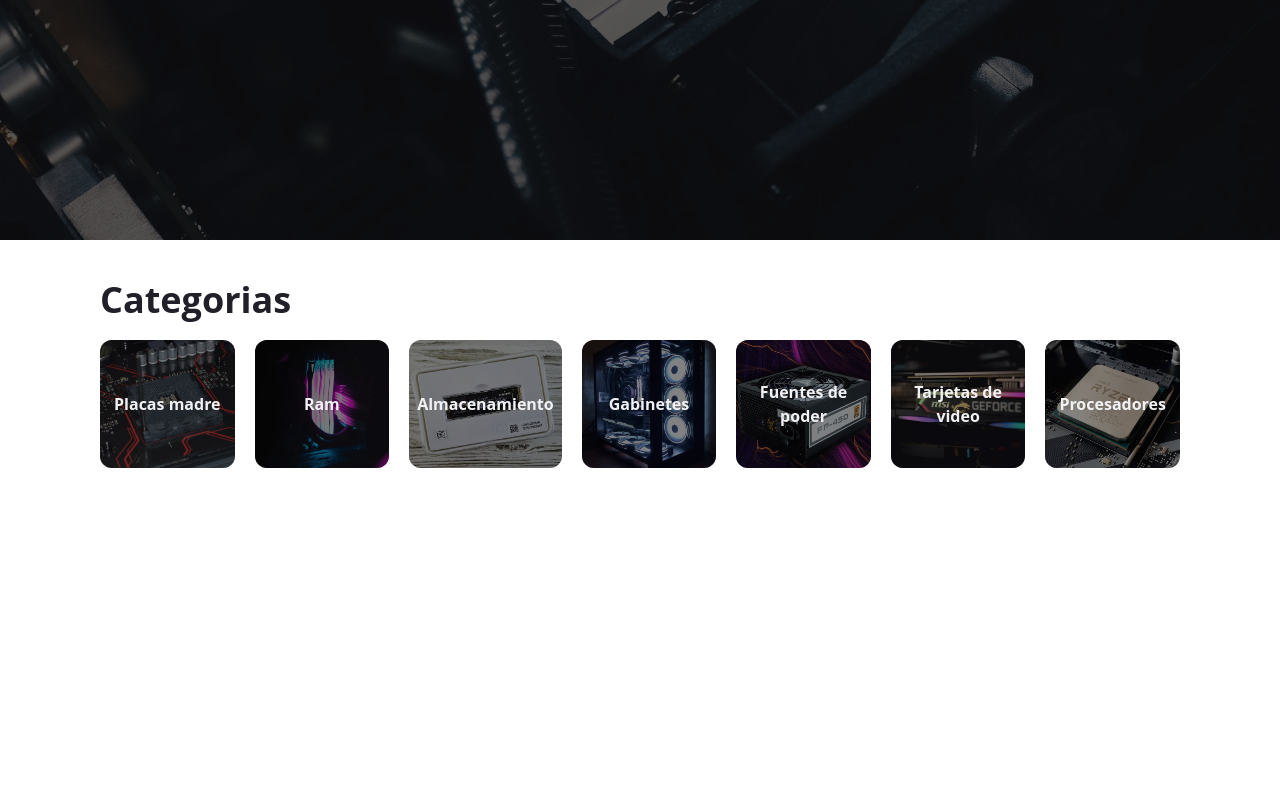
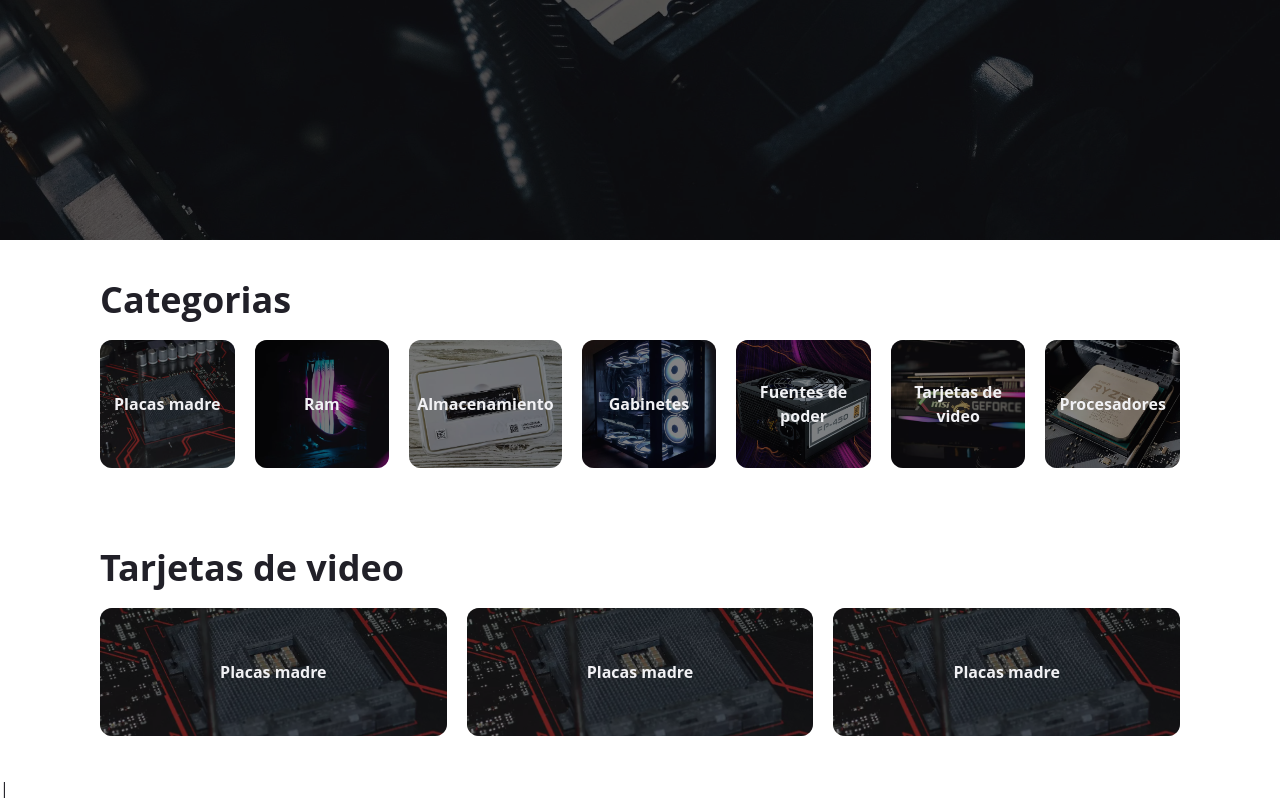
Before and after one commit to FernandoLorca/desafio-final-frontend, a React (Vite) app: page / in a window 1280 px wide. Shown: the part 560-1360 px from the top of the page. Before the commit the page ends 1068 px from the top, so only its background shows below. Built offline with nearby package versions, Linux system fonts and the light colour scheme.

Commit message:
create layout

```diff
--- a/src/App.jsx
+++ b/src/App.jsx
@@ -1,11 +1,13 @@
 import Hero from './components/Hero/Hero';
 import Categories from './components/Categories/Categories';
+import Products from './components/Products/Products';
 
 const App = () => {
   return (
     <div className="text-dark-800">
       <Hero />
       <Categories />
+      <Products title="Tarjetas de video" />|{' '}
     </div>
   );
 };
--- /dev/null
+++ b/src/components/Products/Products.jsx
@@ -0,0 +1,37 @@
+const Products = ({ title }) => {
+  return (
+    <div className="flex justify-center">
+      <div className="px-5 py-10 lg:w-full lg:max-w-[84.3rem]">
+        <h2 className="mb-5 text-4xl font-bold md:px-20">{title}</h2>
+        <div className="flex h-[10rem] gap-5 md:px-20 lg:flex lg:h-32">
+          <div
+            className={`relative h-full w-full rounded-xl bg-dark-200 bg-[url('/categories/mother.webp')] bg-cover bg-center bg-repeat lg:cursor-pointer lg:transition lg:hover:scale-105`}
+          >
+            <div className="absolute z-10 h-full w-full rounded-xl bg-dark-950 opacity-50"></div>
+            <h3 className="relative z-20 flex h-full items-center justify-center px-2 text-2xl font-bold text-dark-100 md:text-base">
+              Placas madre
+            </h3>
+          </div>
+          <div
+            className={`relative h-full w-full rounded-xl bg-dark-200 bg-[url('/categories/mother.webp')] bg-cover bg-center bg-repeat lg:cursor-pointer lg:transition lg:hover:scale-105`}
+          >
+            <div className="absolute z-10 h-full w-full rounded-xl bg-dark-950 opacity-50"></div>
+            <h3 className="relative z-20 flex h-full items-center justify-center px-2 text-2xl font-bold text-dark-100 md:text-base">
+              Placas madre
+            </h3>
+          </div>
+          <div
+            className={`relative h-full w-full rounded-xl bg-dark-200 bg-[url('/categories/mother.webp')] bg-cover bg-center bg-repeat lg:cursor-pointer lg:transition lg:hover:scale-105`}
+          >
+            <div className="absolute z-10 h-full w-full rounded-xl bg-dark-950 opacity-50"></div>
+            <h3 className="relative z-20 flex h-full items-center justify-center px-2 text-2xl font-bold text-dark-100 md:text-base">
+              Placas madre
+            </h3>
+          </div>
+        </div>
+      </div>
+    </div>
+  );
+};
+
+export default Products;
```
